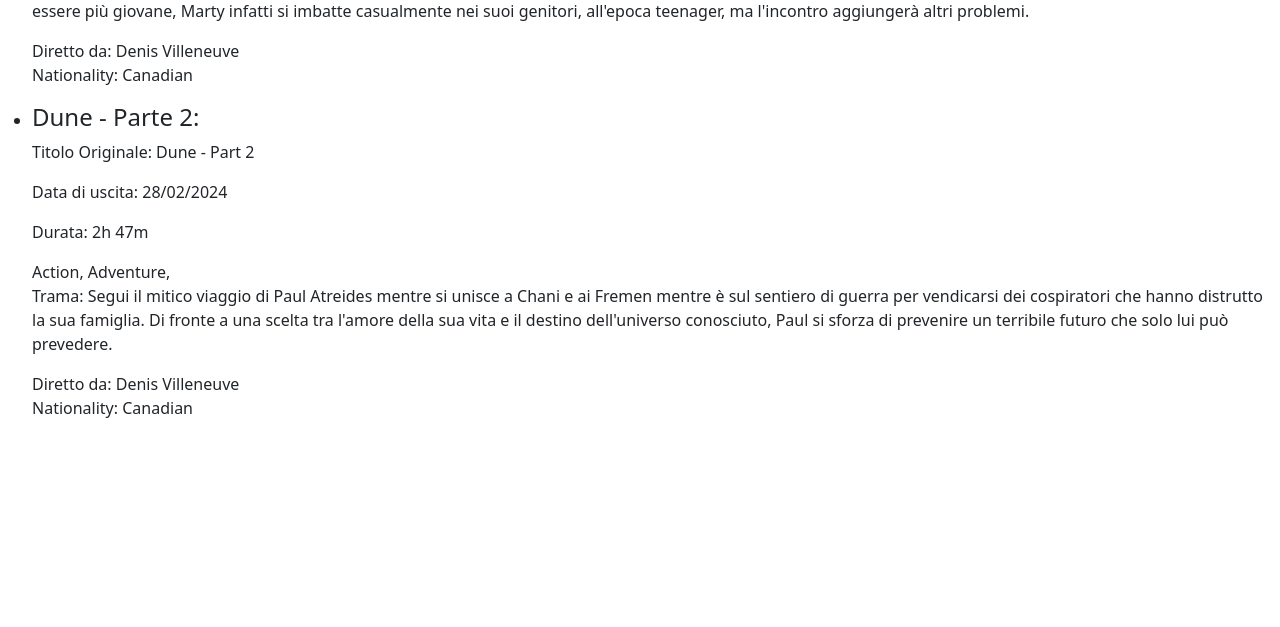
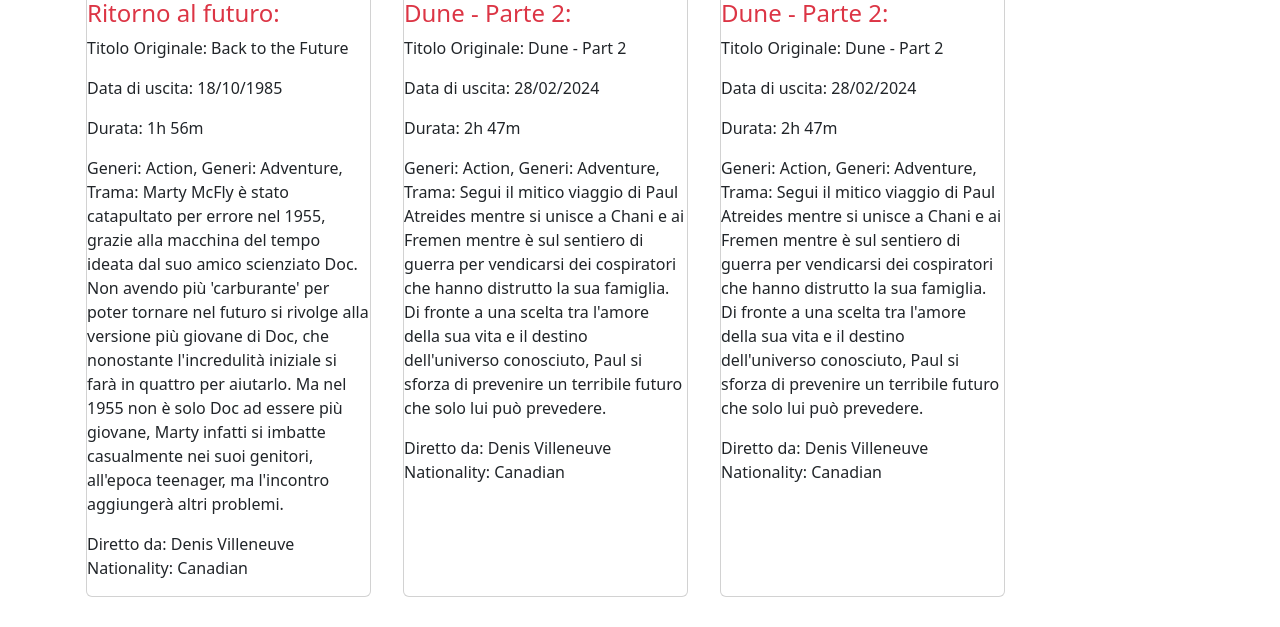
Before and after one commit to emanuele-pogliari/php-oop-1, a PHP site: page / in a window 1280 px wide. Shown: the part 286-913 px from the top of the page. Before the commit the page ends 704 px from the top, so only its background shows below. Run offline with PHP 8.4, Linux system fonts and the light colour scheme.

Commit message:
cards created

```diff
--- a/Models/Movies.php
+++ b/Models/Movies.php
@@ -10,6 +10,7 @@ class Movie
     public $genre = [];
 
     public $director;
+    public $poster;
 
     /**
      * __construct
@@ -20,10 +21,11 @@ class Movie
      * @param string $_length
      * @param string $_overview
      * @param string $_genre
+     * @param string $_poster
      */
 
     // constructor function
-    function __construct($_title, $_originalTitle, $_year, $_length, $_overview, $_genre = [])
+    function __construct($_title, $_originalTitle, $_year, $_length, $_overview, $_genre = [], $_poster)
     {
         $this->title = $_title;
         $this->originalTitle = $_originalTitle;
@@ -31,6 +33,7 @@ class Movie
         $this->length = $_length;
         $this->overview = $_overview;
         $this->genre = $_genre;
+        $this->poster = $_poster;
     }
 
     // method that returns the title of the movie
--- a/db.php
+++ b/db.php
@@ -12,6 +12,7 @@ $movie1 = new Movie(
     "1h 56m",
     "Marty McFly è stato catapultato per errore nel 1955, grazie alla macchina del tempo ideata dal suo amico scienziato Doc. Non avendo più 'carburante' per poter tornare nel futuro si rivolge alla versione più giovane di Doc, che nonostante l'incredulità iniziale si farà in quattro per aiutarlo. Ma nel 1955 non è solo Doc ad essere più giovane, Marty infatti si imbatte casualmente nei suoi genitori, all'epoca teenager, ma l'incontro aggiungerà altri problemi.",
     array("Action", "Adventure"),
+    "https://image.tmdb.org/t/p/original/AkmUoSHkxW9txpzZ52gCcWweEkE.jpg",
 );
 
 $movie1->director = $movie1Director;
@@ -26,11 +27,72 @@ $movie2 = new Movie(
     "2h 47m",
     "Segui il mitico viaggio di Paul Atreides mentre si unisce a Chani e ai Fremen mentre è sul sentiero di guerra per vendicarsi dei cospiratori che hanno distrutto la sua famiglia. Di fronte a una scelta tra l'amore della sua vita e il destino dell'universo conosciuto, Paul si sforza di prevenire un terribile futuro che solo lui può prevedere.",
     array("Action", "Adventure"),
+    "https://image.tmdb.org/t/p/original/zozGfM5kO9qbx1XSvwDwrh6yTca.jpg"
 );
 
 $movie2->director = $movie2Director;
 
+$movie3Director = new Director("Denis", "Villeneuve", "Canadian");
+
+$movie3 = new Movie(
+    "Dune - Parte 2",
+    "Dune - Part 2",
+    "28/02/2024",
+    "2h 47m",
+    "Segui il mitico viaggio di Paul Atreides mentre si unisce a Chani e ai Fremen mentre è sul sentiero di guerra per vendicarsi dei cospiratori che hanno distrutto la sua famiglia. Di fronte a una scelta tra l'amore della sua vita e il destino dell'universo conosciuto, Paul si sforza di prevenire un terribile futuro che solo lui può prevedere.",
+    array("Action", "Adventure"),
+    "https://image.tmdb.org/t/p/original/zozGfM5kO9qbx1XSvwDwrh6yTca.jpg"
+);
+
+$movie3->director = $movie3Director;
+
+$movie4Director = new Director("Denis", "Villeneuve", "Canadian");
+
+$movie4 = new Movie(
+    "Dune - Parte 2",
+    "Dune - Part 2",
+    "28/02/2024",
+    "2h 47m",
+    "Segui il mitico viaggio di Paul Atreides mentre si unisce a Chani e ai Fremen mentre è sul sentiero di guerra per vendicarsi dei cospiratori che hanno distrutto la sua famiglia. Di fronte a una scelta tra l'amore della sua vita e il destino dell'universo conosciuto, Paul si sforza di prevenire un terribile futuro che solo lui può prevedere.",
+    array("Action", "Adventure"),
+    "https://image.tmdb.org/t/p/original/zozGfM5kO9qbx1XSvwDwrh6yTca.jpg"
+);
+
+$movie4->director = $movie4Director;
+
+$movie5Director = new Director("Denis", "Villeneuve", "Canadian");
+
+$movie5 = new Movie(
+    "Dune - Parte 2",
+    "Dune - Part 2",
+    "28/02/2024",
+    "2h 47m",
+    "Segui il mitico viaggio di Paul Atreides mentre si unisce a Chani e ai Fremen mentre è sul sentiero di guerra per vendicarsi dei cospiratori che hanno distrutto la sua famiglia. Di fronte a una scelta tra l'amore della sua vita e il destino dell'universo conosciuto, Paul si sforza di prevenire un terribile futuro che solo lui può prevedere.",
+    array("Action", "Adventure"),
+    "https://image.tmdb.org/t/p/original/zozGfM5kO9qbx1XSvwDwrh6yTca.jpg"
+);
+
+$movie5->director = $movie5Director;
+
+$movie6Director = new Director("Denis", "Villeneuve", "Canadian");
+
+$movie6 = new Movie(
+    "Dune - Parte 2",
+    "Dune - Part 2",
+    "28/02/2024",
+    "2h 47m",
+    "Segui il mitico viaggio di Paul Atreides mentre si unisce a Chani e ai Fremen mentre è sul sentiero di guerra per vendicarsi dei cospiratori che hanno distrutto la sua famiglia. Di fronte a una scelta tra l'amore della sua vita e il destino dell'universo conosciuto, Paul si sforza di prevenire un terribile futuro che solo lui può prevedere.",
+    array("Action", "Adventure"),
+    "https://image.tmdb.org/t/p/original/zozGfM5kO9qbx1XSvwDwrh6yTca.jpg"
+);
+
+$movie6->director = $movie6Director;
+
 $movies = [
     $movie1,
     $movie2,
+    $movie3,
+    $movie4,
+    $movie5,
+    $movie6,
 ];
--- a/index.php
+++ b/index.php
@@ -17,30 +17,29 @@ require 'db.php';
 
 <body>
     <h1>PHP Oop</h1>
-    <h4></h4>
-    <ul>
+    <div class="container">
+        <div class="row">
             <?php
             foreach ($movies as $movie) {
-
                 echo "
-            <li>
-            <h4>" . $movie->getTitle() . "</h4>
+                <div class='card col-3 p-0 m-3'>
+                <img src=" . $movie->poster . ">
+                <h4 class='text-danger'>" . $movie->getTitle() . "</h4>
                 <p> Titolo Originale: " . $movie->originalTitle . "</p>
                 <p> Data di uscita: " . $movie->year . "</p>
                 <p> Durata: " . $movie->length . "</p>";
+
                 foreach ($movie->genre as $genre) {
-                echo $genre . ", ";
+                    echo "Generi: " . $genre . ", ";
                 }
                 echo "
             <p> Trama: " . $movie->overview . "</p>
             <p> Diretto da: " . $movie->director->getDirector() . "</p>
-            </li>";
+            </div>";
             }
             ?>
-    </ul>
-
-
-
+        </div>
+    </div>
     <script src="https://cdn.jsdelivr.net/npm/@popperjs/core@2.11.8/dist/umd/popper.min.js" integrity="sha384-I7E8VVD/ismYTF4hNIPjVp/Zjvgyol6VFvRkX/vR+Vc4jQkC+hVqc2pM8ODewa9r" crossorigin="anonymous"></script>
     <script src="https://cdn.jsdelivr.net/npm/bootstrap@5.3.3/dist/js/bootstrap.min.js" integrity="sha384-0pUGZvbkm6XF6gxjEnlmuGrJXVbNuzT9qBBavbLwCsOGabYfZo0T0to5eqruptLy" crossorigin="anonymous"></script>
 </body>
```
Lines whose indentation alone changed are shown as unchanged.
